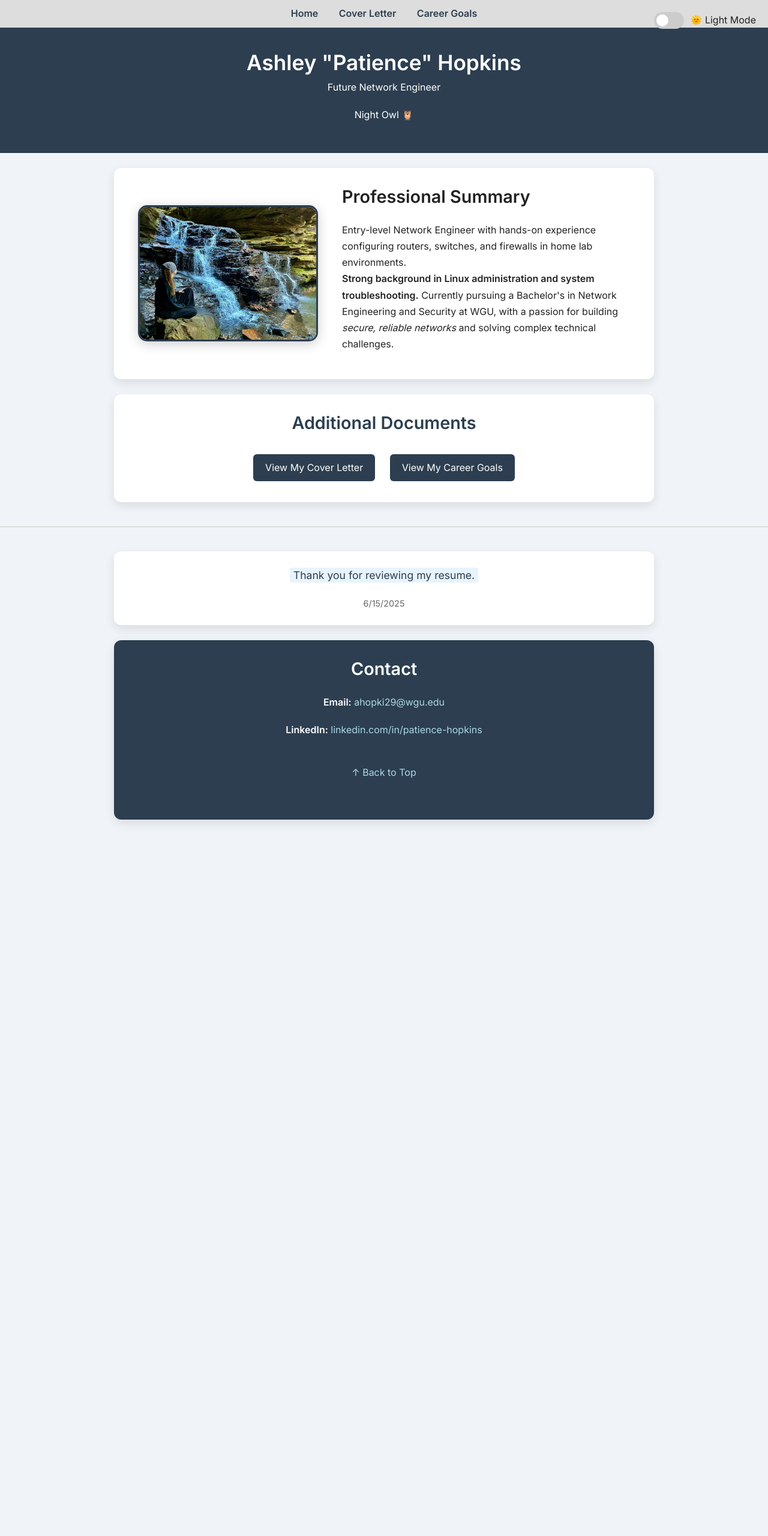
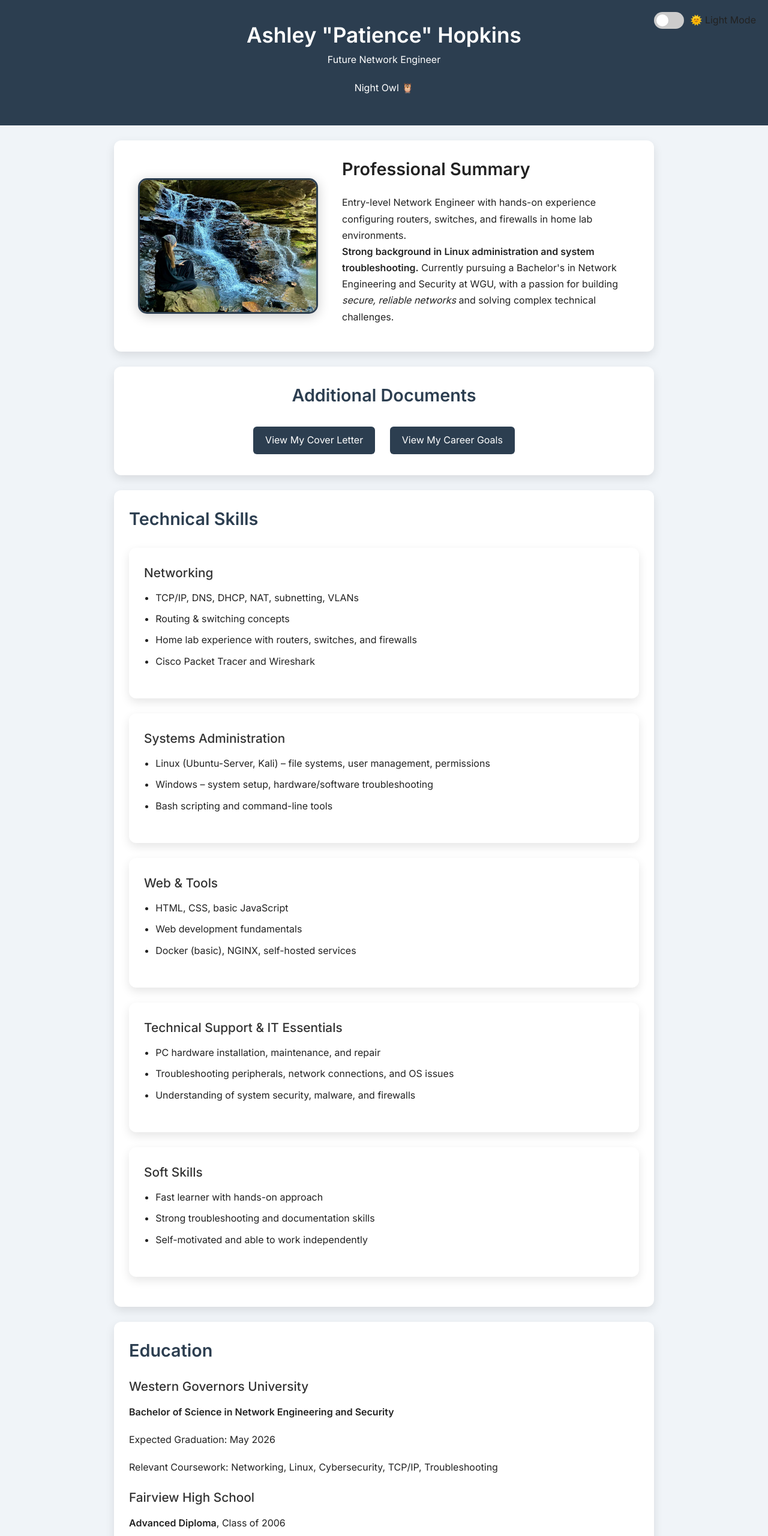
Before and after one commit to patience-enoch/Hopkins_portfolio, a plain HTML site: page index.html in a window 1280 px wide. Shown: the top 2560 px of the page at 60% size. Before the commit the page ends 1391 px from the top, so only its background shows below. Drawn offline with Linux system fonts and the light colour scheme.

Commit message:
Update index.html

```diff
--- a/index.html
+++ b/index.html
@@ -1,7 +1,7 @@
 <!DOCTYPE html>
 <html lang="en">
 <head>
-  <meta charset="UTF-8" />
+  <meta charset="UTF-8">
   <meta name="viewport" content="width=device-width, initial-scale=1.0"/>
   <title>My Resume</title>
   <link rel="stylesheet" href="css/styles.css">
@@ -30,17 +30,6 @@
       color: #fff;
       padding: 30px 20px;
       text-align: center;
-    }
-    nav {
-      background-color: #ddd;
-      text-align: center;
-      padding: 10px 0;
-    }
-    nav a {
-      margin: 0 15px;
-      text-decoration: none;
-      color: #2c3e50;
-      font-weight: bold;
     }
     .section-box {
       background-color: #fff;
@@ -139,13 +128,6 @@
     <span id="modeLabel">🌞 Light Mode</span>
   </label>
 
-  <!-- === Navigation Bar === -->
-  <nav>
-    <a href="index.html">Home</a>
-    <a href="coverletter.html">Cover Letter</a>
-    <a href="career-goals.html">Career Goals</a>
-  </nav>
-
   <!-- === Header === -->
   <header>
     <h1>Ashley "Patience" Hopkins</h1>
@@ -157,7 +139,10 @@
   <main>
     <!-- === Image + Summary === -->
     <article class="section-box" style="display: flex; align-items: center; justify-content: center; flex-wrap: wrap; gap: 40px;">
-      <img src="images/waterfall-profile.jpeg" width="300" style="border: 3px solid #2c3e50; border-radius: 15px; box-shadow: 0px 4px 20px rgba(0,0,0,0.2);" alt="Ashley sitting at a waterfall">
+      <img src="images/waterfall-profile.jpeg" width="300"
+           style="border: 3px solid #2c3e50; border-radius: 15px; box-shadow: 0px 4px 20px rgba(0,0,0,0.2);"
+           alt="Ashley sitting at a waterfall">
+
       <div style="max-width: 480px;">
         <h2 style="margin-top: 0;">Professional Summary</h2>
         <p>
@@ -175,8 +160,117 @@
       <a href="career-goals.html" class="nav-button">View My Career Goals</a>
     </section>
 
-    <!-- === Technical Skills, Education, Certifications (unchanged content) === -->
-    <!-- (You can keep those sections from your existing resume) -->
+    <!-- === Technical Skills === -->
+    <section class="section-box" id="skills">
+      <h2>Technical Skills</h2>
+
+      <div class="section-box">
+        <h3>Networking</h3>
+        <ul>
+          <li>TCP/IP, DNS, DHCP, NAT, subnetting, VLANs</li>
+          <li>Routing & switching concepts</li>
+          <li>Home lab experience with routers, switches, and firewalls</li>
+          <li>Cisco Packet Tracer and Wireshark</li>
+        </ul>
+      </div>
+
+      <div class="section-box">
+        <h3>Systems Administration</h3>
+        <ul>
+          <li>Linux (Ubuntu-Server, Kali) – file systems, user management, permissions</li>
+          <li>Windows – system setup, hardware/software troubleshooting</li>
+          <li>Bash scripting and command-line tools</li>
+        </ul>
+      </div>
+
+      <div class="section-box">
+        <h3>Web & Tools</h3>
+        <ul>
+          <li>HTML, CSS, basic JavaScript</li>
+          <li>Web development fundamentals</li>
+          <li>Docker (basic), NGINX, self-hosted services</li>
+        </ul>
+      </div>
+
+      <div class="section-box">
+        <h3>Technical Support & IT Essentials</h3>
+        <ul>
+          <li>PC hardware installation, maintenance, and repair</li>
+          <li>Troubleshooting peripherals, network connections, and OS issues</li>
+          <li>Understanding of system security, malware, and firewalls</li>
+        </ul>
+      </div>
+
+      <div class="section-box">
+        <h3>Soft Skills</h3>
+        <ul>
+          <li>Fast learner with hands-on approach</li>
+          <li>Strong troubleshooting and documentation skills</li>
+          <li>Self-motivated and able to work independently</li>
+        </ul>
+      </div>
+    </section>
+
+    <!-- === Education === -->
+    <section class="section-box" id="education">
+      <h2>Education</h2>
+      <h3>Western Governors University</h3>
+      <p><strong>Bachelor of Science in Network Engineering and Security</strong></p>
+      <p>Expected Graduation: May 2026</p>
+      <p>Relevant Coursework: Networking, Linux, Cybersecurity, TCP/IP, Troubleshooting</p>
+
+      <h3>Fairview High School</h3>
+      <p><strong>Advanced Diploma</strong>, Class of 2006</p>
+      <p>Focus: Web Development</p>
+    </section>
+
+    <!-- === Certifications === -->
+    <section class="section-box" id="certifications">
+      <h2>Certifications</h2>
+      <ul>
+        <li>CompTIA IT Fundamentals</li>
+        <li>CompTIA A+</li>
+        <li>Linux Essentials</li>
+      </ul>
+    </section>
+
+    <br>
+
+    <!-- === Data Table === -->
+    <section class="section-box">
+      <h2>Skills Summary</h2>
+      <table style="width: 100%; border-collapse: collapse; margin: 20px 0;">
+        <caption style="margin-bottom: 10px; font-weight: bold;">Technical Skills Overview</caption>
+        <thead>
+          <tr style="background-color: #2c3e50; color: white;">
+            <th style="border: 1px solid #ddd; padding: 8px; text-align: left;">Category</th>
+            <th style="border: 1px solid #ddd; padding: 8px; text-align: left;">Primary Skills</th>
+            <th style="border: 1px solid #ddd; padding: 8px; text-align: left;">Experience Level</th>
+            <th style="border: 1px solid #ddd; padding: 8px; text-align: left;">Years</th>
+          </tr>
+        </thead>
+        <tbody>
+          <tr>
+            <td style="border: 1px solid #ddd; padding: 8px;">Networking</td>
+            <td style="border: 1px solid #ddd; padding: 8px;">TCP/IP, Routing, Switching</td>
+            <td style="border: 1px solid #ddd; padding: 8px;">Intermediate</td>
+            <td style="border: 1px solid #ddd; padding: 8px;">2</td>
+          </tr>
+          <tr style="background-color: #f9f9f9;">
+            <td style="border: 1px solid #ddd; padding: 8px;">Linux Admin</td>
+            <td style="border: 1px solid #ddd; padding: 8px;">Ubuntu, System Management</td>
+            <td style="border: 1px solid #ddd; padding: 8px;">Intermediate</td>
+            <td style="border: 1px solid #ddd; padding: 8px;">3</td>
+          </tr>
+          <tr>
+            <td style="border: 1px solid #ddd; padding: 8px;">Web Development</td>
+            <td style="border: 1px solid #ddd; padding: 8px;">HTML, CSS, JavaScript</td>
+            <td style="border: 1px solid #ddd; padding: 8px;">Beginner</td>
+            <td style="border: 1px solid #ddd; padding: 8px;">1</td>
+          </tr>
+        </tbody>
+      </table>
+    </section>
 
     <hr style="margin: 40px 0; border: 1px solid #ddd;">
 
@@ -210,16 +304,14 @@
       if (dateDiv) {
         dateDiv.textContent = dateString;
       }
-    });
 
-    window.onload = function () {
       const toggle = document.getElementById("darkModeToggle");
       const label = document.getElementById("modeLabel");
       toggle.addEventListener("change", () => {
         document.body.classList.toggle("dark-mode");
-        label.textContent = toggle.checked ? "🌙 Dark Mode" : "☀️ Light Mode";
+        label.textContent = toggle.checked ? "🌙 Dark Mode" : "🌞 Light Mode";
       });
-    };
+    });
   </script>
 </body>
 </html>
```
